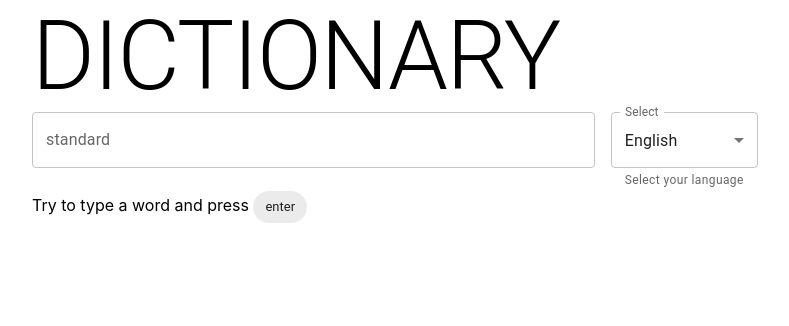
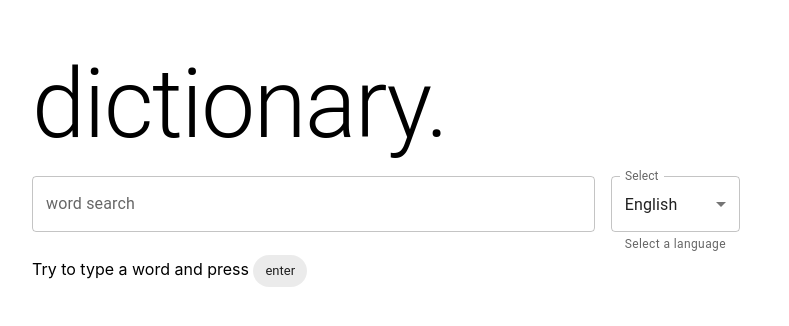
Before and after one commit to onpilot/react-dictionary-mui, a React (Create React App) app: page / in a window 1280 px wide. Shown: the top 326 px of the page, without its empty margins (182-971 px from the left). Built offline with nearby package versions, Linux system fonts and the light colour scheme.

Commit message:
minor adjustments

```diff
--- a/src/components/Header/Header.js
+++ b/src/components/Header/Header.js
@@ -1,4 +1,11 @@
-import { Grid, MenuItem, TextField, Typography } from '@mui/material';
+import {
+  Box,
+  Grid,
+  MenuItem,
+  TextField,
+  Tooltip,
+  Typography,
+} from '@mui/material';
 import languages from '../../data/lang-categories';
 
 const Header = ({ search, setSearch, lang, setLang, setIsSearch }) => {
@@ -9,20 +16,22 @@ const Header = ({ search, setSearch, lang, setLang, setIsSearch }) => {
   };
 
   return (
-    <div>
-      <Typography variant='h1' style={{ textTransform: 'uppercase' }}>
-        {search || 'dictionary'}
+    <Box>
+      <Typography variant='h1' sx={{ padding: '3rem 0 1rem' }}>
+        {search || 'dictionary.'}
       </Typography>
       <Grid container spacing={2}>
         <Grid item xs={8}>
+          <Tooltip title='Type a word and press enter'>
             <TextField
-            id='standard'
-            label='standard'
+              id='word-search'
+              label='word search'
               value={search}
               onChange={(e) => setSearch(e.target.value)}
               onKeyDown={handleKeyDown}
               style={{ width: '100%' }}
             ></TextField>
+          </Tooltip>
         </Grid>
         <Grid item xs={4}>
           <TextField
@@ -33,7 +42,7 @@ const Header = ({ search, setSearch, lang, setLang, setIsSearch }) => {
               setLang(e.target.value);
               setSearch('');
             }}
-            helperText='Select your language'
+            helperText='Select a language'
           >
             {languages.map((option) => (
               <MenuItem key={option.label} value={option.label}>
@@ -43,7 +52,7 @@ const Header = ({ search, setSearch, lang, setLang, setIsSearch }) => {
           </TextField>
         </Grid>
       </Grid>
-    </div>
+    </Box>
   );
 };
 
```
Lines whose indentation alone changed are shown as unchanged.
